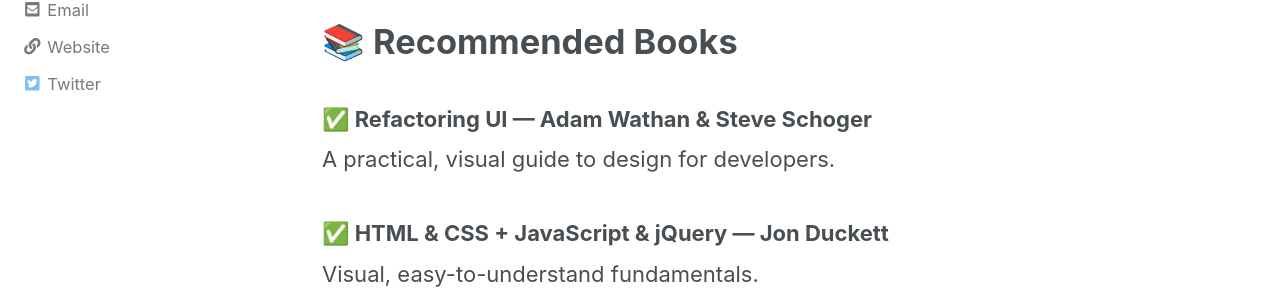
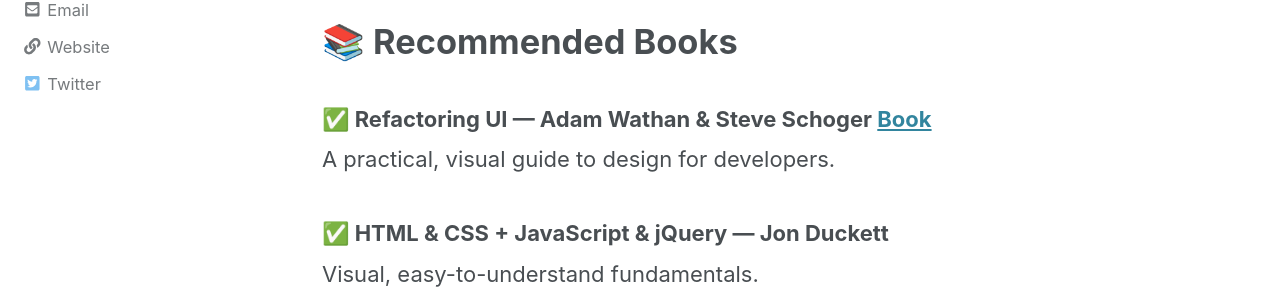
Before and after one commit to chichak/chichak.github.io, a Jekyll site: the page built from _posts/2025-11-12-WebDesign90DaysChallenge.md, in a window 1280 px wide and 900 px high. Shown: the part 397-698 px from the top of the window. Built offline with Jekyll 4.4.1, drawn with Linux system fonts in a browser that asks for light colours; cached includes are drawn as plain includes; nearby versions of some CDN libraries.

Commit message:
Update 2025-11-12-WebDesign90DaysChallenge.md

```diff
--- a/_posts/2025-11-12-WebDesign90DaysChallenge.md
+++ b/_posts/2025-11-12-WebDesign90DaysChallenge.md
@@ -5,7 +5,7 @@
 
 # 📚 Recommended Books
 
-### ✅ Refactoring UI — Adam Wathan & Steve Schoger
+### ✅ Refactoring UI — Adam Wathan & Steve Schoger  [Book](https://online.fliphtml5.com/uejlb/wnsd/#p=1)
 A practical, visual guide to design for developers.
 
 ### ✅ HTML & CSS + JavaScript & jQuery — Jon Duckett
```
